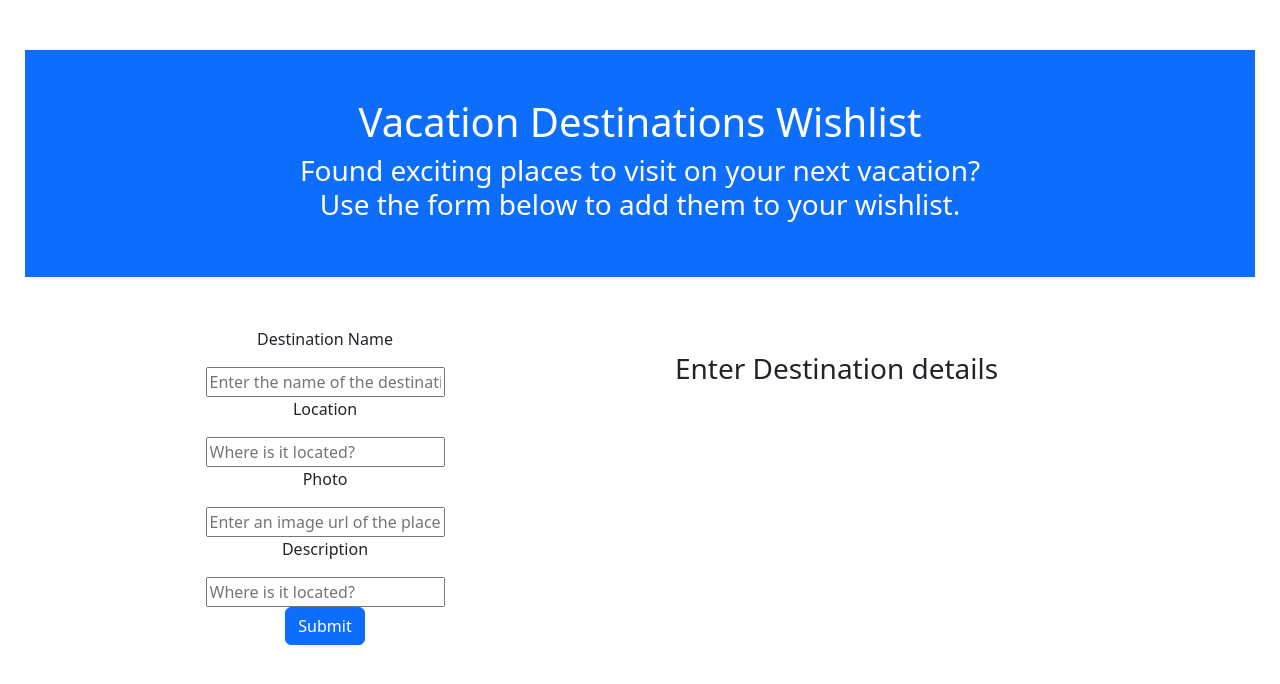
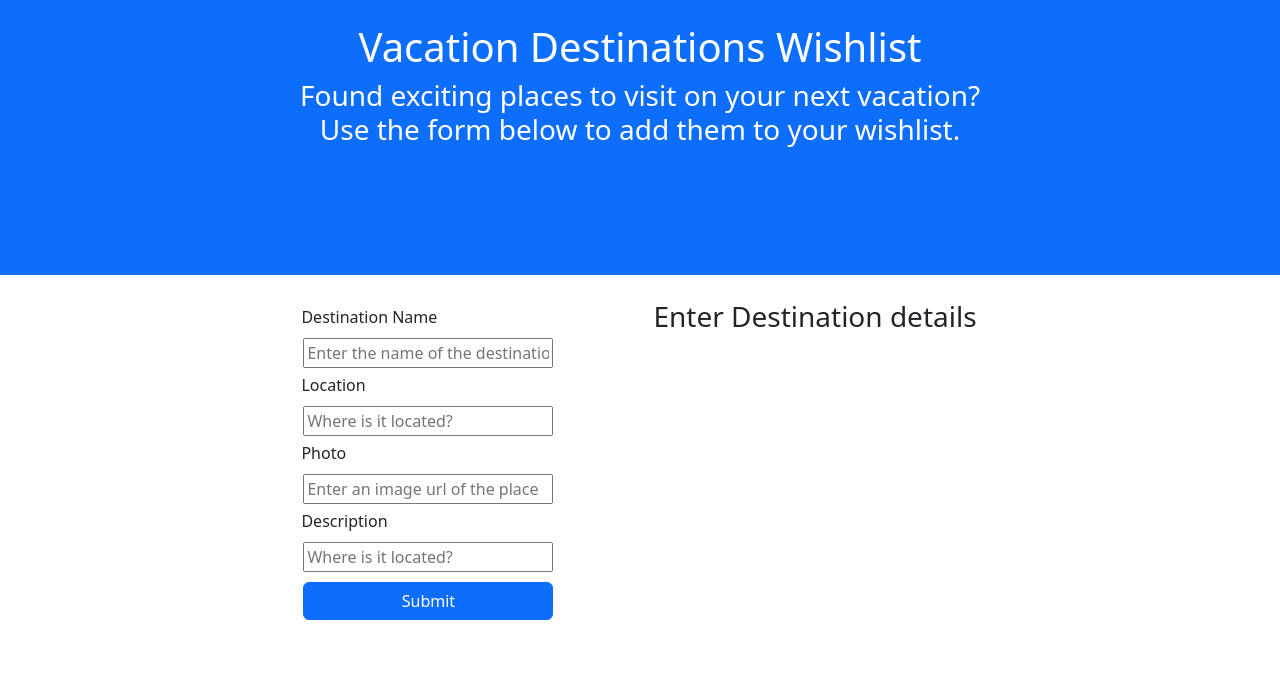
Before and after one commit to K-Fernie/Vacation-Destinations, a plain HTML site: page index.html in a window 1280 px wide. Drawn offline with nearby package versions, Linux system fonts and the light colour scheme.

Commit message:
Updated styling for cards

```diff
--- a/index.html
+++ b/index.html
@@ -24,36 +24,40 @@
     </header>
     <section id="form_card">
       <form id="destination-form">
-        <p>Destination Name</p>
+        <p class="txt_title">Destination Name</p>
         <input
           id="dest-name"
+          class="frm_input"
           type="text"
           placeholder="Enter the name of the destination"
           required
         />
-        <p>Location</p>
+        <p class="txt_title">Location</p>
         <input
           id="location"
+          class="frm_input"
           type="text"
           placeholder="Where is it located?"
           required
         />
-        <p>Photo</p>
+        <p class="txt_title">Photo</p>
         <input
           id="photo"
+          class="frm_input"
           type="text"
           placeholder="Enter an image url of the place"
         />
-        <p>Description</p>
+        <p class="txt_title">Description</p>
         <input
           id="description"
+          class="frm_input"
           type="text"
           placeholder="Where is it located?"
         />
-        <input class="btn btn-primary" type="submit" />
+        <input class="btn btn-primary sbmt" type="submit" />
       </form>
       <section id="card-section">
-        <div id="card_title">
+        <div id="csect-title">
           <h3>Enter Destination details</h3>
         </div>
         <div id="card-container"></div>
--- a/script.js
+++ b/script.js
@@ -16,7 +16,7 @@ function cardCreate(image, localeVal, destNameVal, descriptionVal) {
   var newDiv = document.createElement('div');
   newDiv.setAttribute('class', 'card');
   newDiv.innerHTML = `
-  <img src='${image}' class='card-img-top' alt ="vacation photo"/>
+  <img src='${image}' class='card-img-top img-size' alt ="vacation photo"/>
   <div class='card-body'>
     <h5 class='card-title'>${destNameVal}</h5>
     <h4 class='card-subtitle mb-2 text-muted'>${localeVal}</h4>
--- a/style.css
+++ b/style.css
@@ -1,11 +1,11 @@
 * {
   box-sizing: border-box;
-  margin: 25px;
 }
 
 #form_card {
   display: flex;
   flex-wrap: wrap;
+  justify-content: center;
 }
 
 #card-container {
@@ -14,9 +14,47 @@
 }
 
 #destination-form {
-  width: 500px;
+  width: 250px;
   display: flex;
   flex-direction: column;
   justify-content: center;
-  align-items: center;
+  margin-right: 100px;
 }
+
+.card {
+  margin: 10px;
+}
+
+.csect-title {
+  margin: 0px;
+}
+
+header {
+  margin-top: -25px;
+  margin-right: -25px;
+  margin-left: -50px;
+  margin-bottom: 25px;
+  height: 300px;
+  width: 100%;
+}
+
+.sbmt {
+  margin-top: 10px;
+  width: 100%;
+}
+
+.frm_input {
+  width: 100%;
+  margin-top: -7px;
+}
+
+.txt_title {
+  margin-top: 5px;
+  margin-left: -2px;
+  text-align: left;
+}
+
+.img-size {
+  height: 250px;
+  width: 250px;
+}
```
